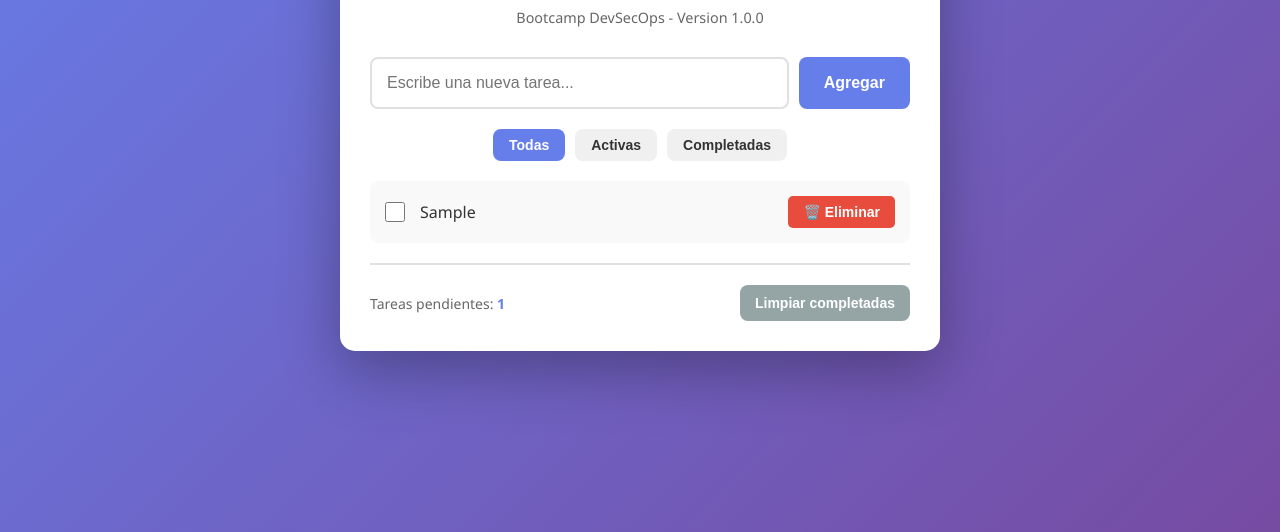
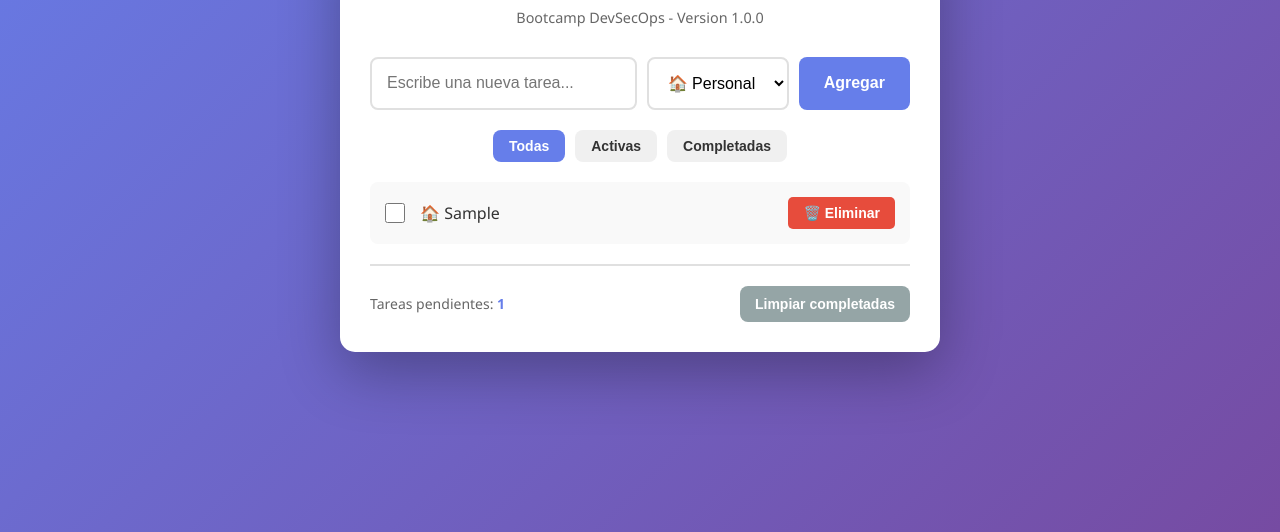
Before and after one commit to Sadam-qch/taller, a plain HTML site: page index.html in a window 1280 px wide. Both pictures are taken after typing "Sample" into the empty fields and a click on the button "Agregar". Shown: the part 268-800 px from the top of the page. Drawn offline with Linux system fonts and the light colour scheme.

Commit message:
feat: Agregar sistema de catagorias a tareas

```diff
--- a/app.js
+++ b/app.js
@@ -25,11 +25,13 @@ function addTask() {
         return;
     }
 
+    const category = document.getElementById('categorySelect').value;
     const task = {
         id: Date.now(),
         text: taskText,
         completed: false,
-        createdAt: new Date().toISOString()
+        createdAt: new Date().toISOString(),
+        category: category
     };
 
     tasks.push(task);
@@ -60,7 +62,10 @@ function renderTasks() {
                    class="task-checkbox"
                    ${task.completed ? 'checked' : ''}
                    onchange="toggleTask(${task.id})">
-            <span class="task-text">${task.text}</span>
+            <span class="task-text">
+            <span style="font-weight: bold;">${getCategoryIcon(task.category)}</span>
+            ${task.text}
+            </span>
             <button class="delete-btn" onclick="deleteTask(${task.id})">🗑️ Eliminar</button>
         `;
         taskList.appendChild(li);
@@ -147,3 +152,11 @@ function loadTasks() {
         tasks = JSON.parse(stored);
     }
 }
+function getCategoryIcon(category) {
+    const icons = {
+        'personal': '🏠',
+        'trabajo': '💼',
+        'urgente': '🔥'
+    };
+    return icons[category] || '📝';
+}
--- a/index.html
+++ b/index.html
@@ -15,6 +15,11 @@
 
         <div class="input-section">
             <input type="text" id="taskInput" placeholder="Escribe una nueva tarea...">
+                <select id="categorySelect">
+                    <option value="personal">🏠 Personal</option>
+                    <option value="trabajo">💼 Trabajo</option>
+                    <option value="urgente">🔥 Urgente</option>
+                </select>
             <button id="addBtn" onclick="addTask()">Agregar</button>
         </div>
 
--- a/styles.css
+++ b/styles.css
@@ -197,3 +197,11 @@ footer p {
         flex-direction: column;
     }
 }
+#categorySelect {
+    padding: 15px;
+    border: 2px solid #e0e0e0;
+    border-radius: 8px;
+    font-size: 16px;
+    background: white;
+    cursor: pointer;
+}
```
